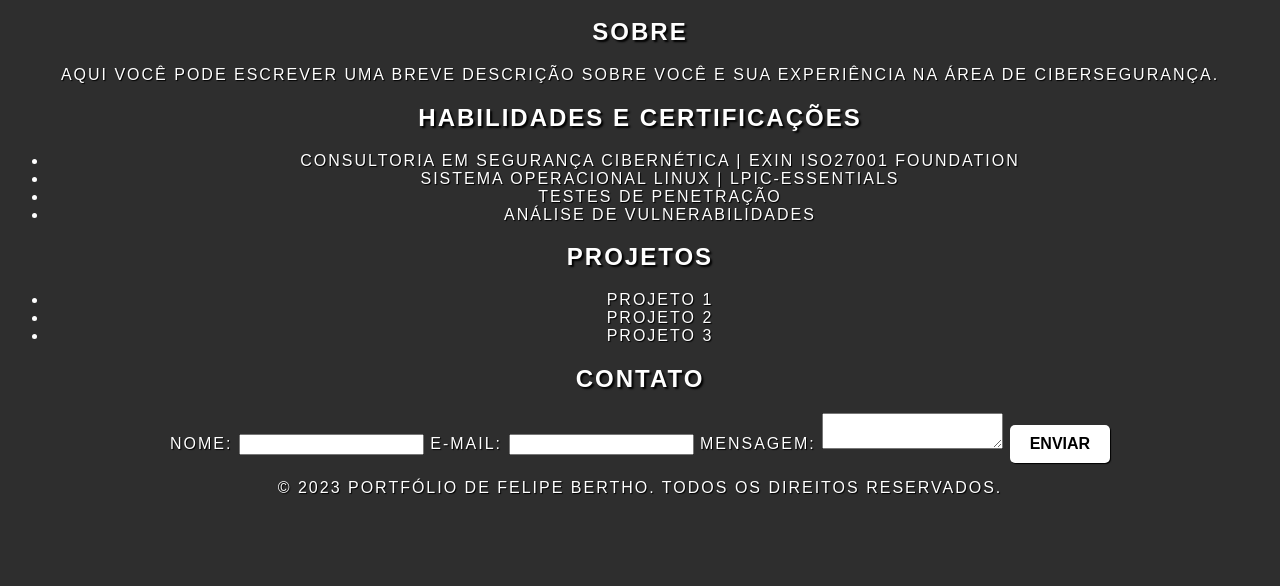
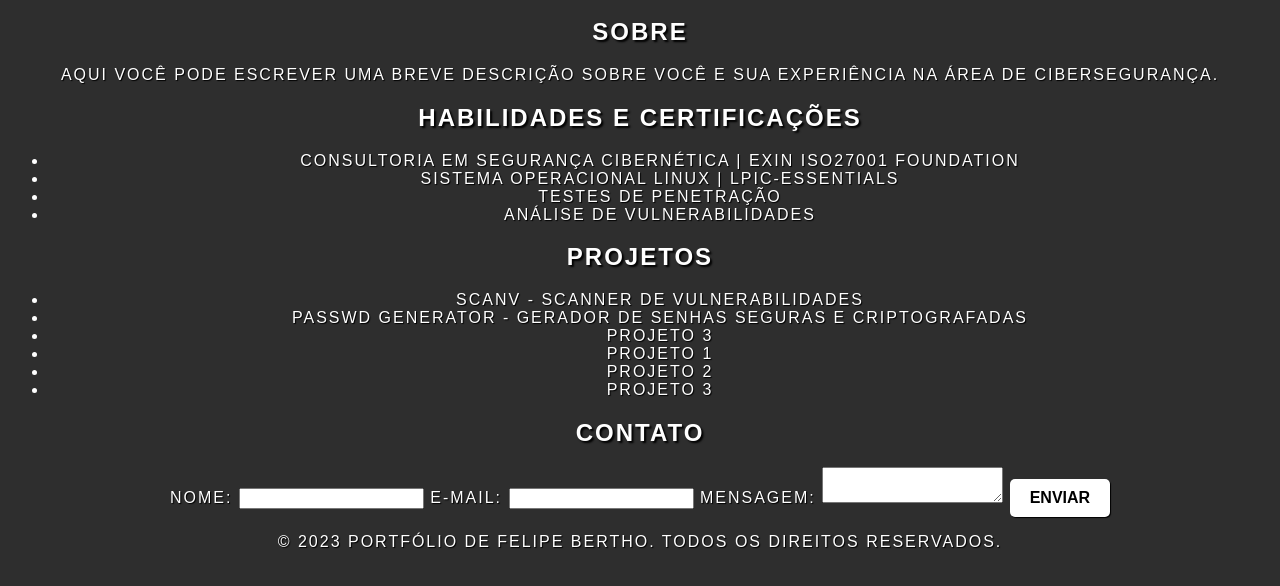
Before and after one commit to fhbertho/cyber_portifolio, a plain HTML site: page index.html in a window 1280 px wide. Shown: the part 154-740 px from the top of the page. Drawn offline with Linux system fonts and the light colour scheme.

Commit message:
sections

```diff
--- a/index.html
+++ b/index.html
@@ -36,6 +36,9 @@
     <section id="projetos">
       <h2 class="title">Projetos</h2>
       <ul>
+        <li><a href="#">ScanV - Scanner de vulnerabilidades</a></li>
+        <li><a href="#">Passwd Generator - Gerador de senhas seguras e criptografadas</a></li>
+        <li><a href="#">Projeto 3</a></li>
         <li><a href="#">Projeto 1</a></li>
         <li><a href="#">Projeto 2</a></li>
         <li><a href="#">Projeto 3</a></li>
```
Also changed, not shown: style.css (line endings or trailing spaces).
